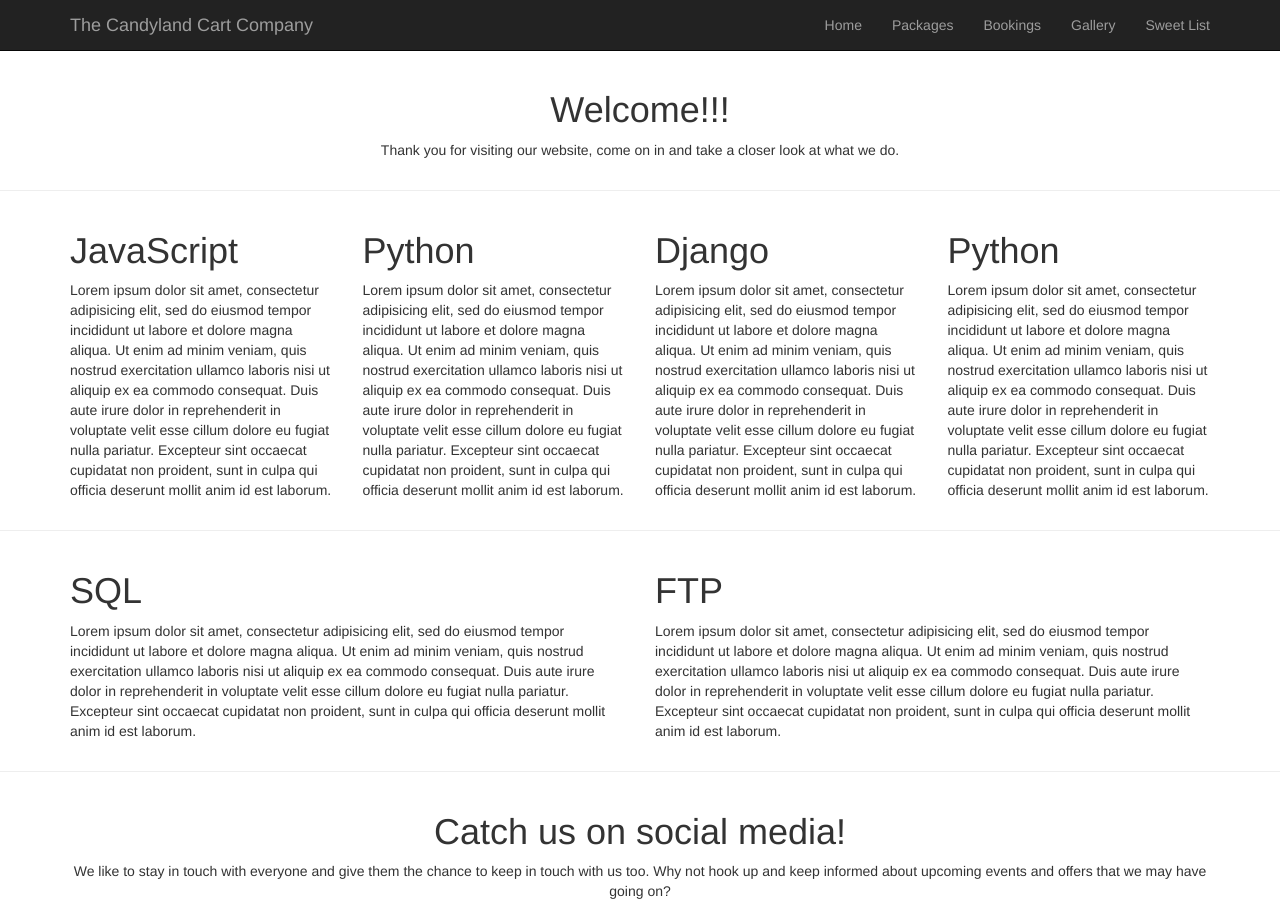
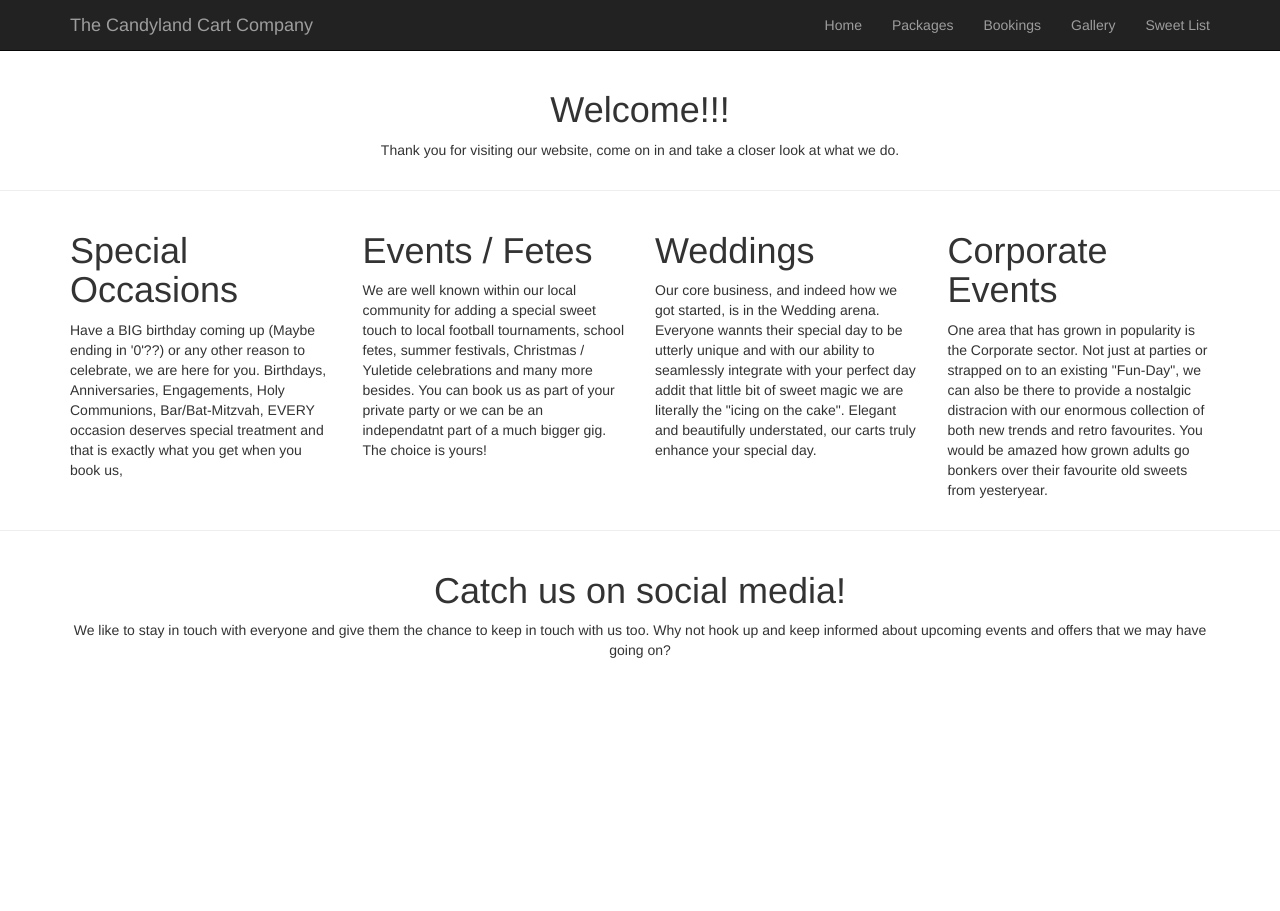
Before and after one commit to Code-Institute-Submissions/NewSite, a plain HTML site: page index.html in a window 1280 px wide. After the commit the page ends 800 px from the top, so only its background shows below. Drawn offline with nearby package versions, Linux system fonts and the light colour scheme.

Commit message:
update on homepage

```diff
--- a/index.html
+++ b/index.html
@@ -46,70 +46,24 @@
         <div class='row'>
             <!--4 column layout-->
             <div class='col-md-3'>
-                <h1>JavaScript</h1>
-                <p>Lorem ipsum dolor sit amet, consectetur adipisicing elit, sed do eiusmod
-                    tempor incididunt ut labore et dolore magna aliqua. Ut enim ad minim veniam,
-                    quis nostrud exercitation ullamco laboris nisi ut aliquip ex ea commodo
-                    consequat. Duis aute irure dolor in reprehenderit in voluptate velit esse
-                    cillum dolore eu fugiat nulla pariatur. Excepteur sint occaecat cupidatat non
-                    proident, sunt in culpa qui officia deserunt mollit anim id est laborum.
+                <h1>Special Occasions</h1>
+                <p>Have a BIG birthday coming up (Maybe ending in '0'??) or any other reason to celebrate, we are here for you. Birthdays, Anniversaries, Engagements, Holy Communions, Bar/Bat-Mitzvah, EVERY occasion deserves special treatment and that is exactly what you get when you book us,
                 </p>
 
             </div>
             <div class='col-md-3'>
-                <h1>Python</h1>
-                <p>Lorem ipsum dolor sit amet, consectetur adipisicing elit, sed do eiusmod
-                    tempor incididunt ut labore et dolore magna aliqua. Ut enim ad minim veniam,
-                    quis nostrud exercitation ullamco laboris nisi ut aliquip ex ea commodo
-                    consequat. Duis aute irure dolor in reprehenderit in voluptate velit esse
-                    cillum dolore eu fugiat nulla pariatur. Excepteur sint occaecat cupidatat non
-                    proident, sunt in culpa qui officia deserunt mollit anim id est laborum.
+                <h1>Events / Fetes</h1>
+                <p>We are well known within our local community for adding a special sweet touch to local football tournaments, school fetes, summer festivals, Christmas / Yuletide celebrations and many more besides. You can book us as part of your private party or we can be an independatnt part of a much bigger gig. The choice is yours!
                 </p>
             </div>
             <div class='col-md-3'>
-                <h1>Django</h1>
-                <p>Lorem ipsum dolor sit amet, consectetur adipisicing elit, sed do eiusmod
-                    tempor incididunt ut labore et dolore magna aliqua. Ut enim ad minim veniam,
-                    quis nostrud exercitation ullamco laboris nisi ut aliquip ex ea commodo
-                    consequat. Duis aute irure dolor in reprehenderit in voluptate velit esse
-                    cillum dolore eu fugiat nulla pariatur. Excepteur sint occaecat cupidatat non
-                    proident, sunt in culpa qui officia deserunt mollit anim id est laborum.
+                <h1>Weddings</h1>
+                <p>Our core business, and indeed how we got started, is in the Wedding arena. Everyone wannts their special day to be utterly unique and with our ability to seamlessly integrate with your perfect day addit that little bit of sweet magic we are literally the "icing on the cake". Elegant and beautifully understated, our carts truly enhance your special day.
                 </p>
             </div>
             <div class='col-md-3'>
-                <h1>Python</h1>
-                <p>Lorem ipsum dolor sit amet, consectetur adipisicing elit, sed do eiusmod
-                    tempor incididunt ut labore et dolore magna aliqua. Ut enim ad minim veniam,
-                    quis nostrud exercitation ullamco laboris nisi ut aliquip ex ea commodo
-                    consequat. Duis aute irure dolor in reprehenderit in voluptate velit esse
-                    cillum dolore eu fugiat nulla pariatur. Excepteur sint occaecat cupidatat non
-                    proident, sunt in culpa qui officia deserunt mollit anim id est laborum.
-                </p>
-            </div>
-        </div>
-    </div>
-    <hr>
-    <div class='container'>
-        <div class='row'>
-            <!--2 column layout-->
-            <div class='col-md-6'>
-                <h1>SQL</h1>
-                <p>Lorem ipsum dolor sit amet, consectetur adipisicing elit, sed do eiusmod
-                    tempor incididunt ut labore et dolore magna aliqua. Ut enim ad minim veniam,
-                    quis nostrud exercitation ullamco laboris nisi ut aliquip ex ea commodo
-                    consequat. Duis aute irure dolor in reprehenderit in voluptate velit esse
-                    cillum dolore eu fugiat nulla pariatur. Excepteur sint occaecat cupidatat non
-                    proident, sunt in culpa qui officia deserunt mollit anim id est laborum.
-                </p>
-            </div>
-            <div class='col-md-6'>
-                <h1>FTP</h1>
-                <p>Lorem ipsum dolor sit amet, consectetur adipisicing elit, sed do eiusmod
-                    tempor incididunt ut labore et dolore magna aliqua. Ut enim ad minim veniam,
-                    quis nostrud exercitation ullamco laboris nisi ut aliquip ex ea commodo
-                    consequat. Duis aute irure dolor in reprehenderit in voluptate velit esse
-                    cillum dolore eu fugiat nulla pariatur. Excepteur sint occaecat cupidatat non
-                    proident, sunt in culpa qui officia deserunt mollit anim id est laborum.
+                <h1>Corporate Events</h1>
+                <p>One area that has grown in popularity is the Corporate sector. Not just at parties or strapped on to an existing "Fun-Day", we can also be there to provide a nostalgic distracion with our enormous collection of both new trends and retro favourites. You would be amazed how grown adults go bonkers over their favourite old sweets from yesteryear.
                 </p>
             </div>
         </div>
@@ -122,6 +76,7 @@
                 <p align="center">We like to stay in touch with everyone and give them the chance to keep in touch with us too. Why not hook up and keep informed about upcoming events and offers that we may have going on?
                 </p>
             </div>
+            <span class="q_social_icon_holder normal_social"><a href="http://www.facebook.com/thecandylandcartcompany/?ref=br_rs" target="_blank"></a></span>
         </div>
     </div>
 
```
